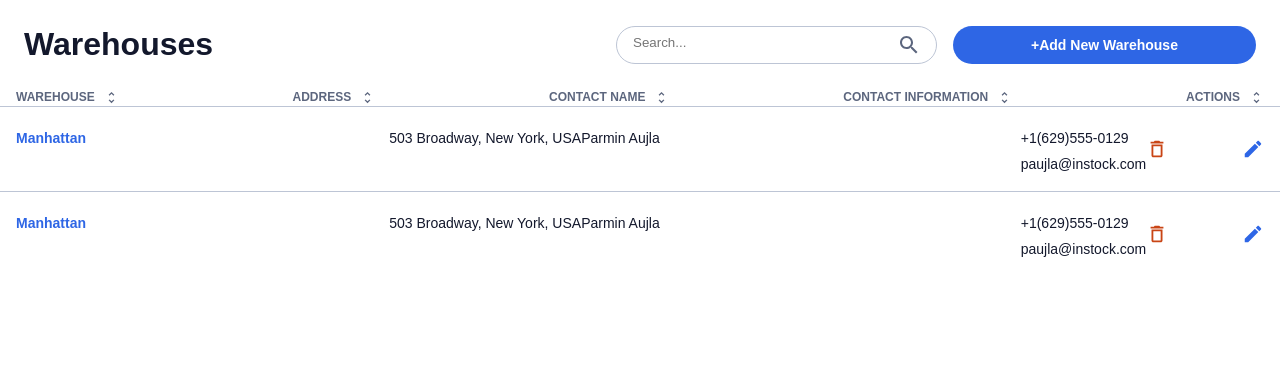
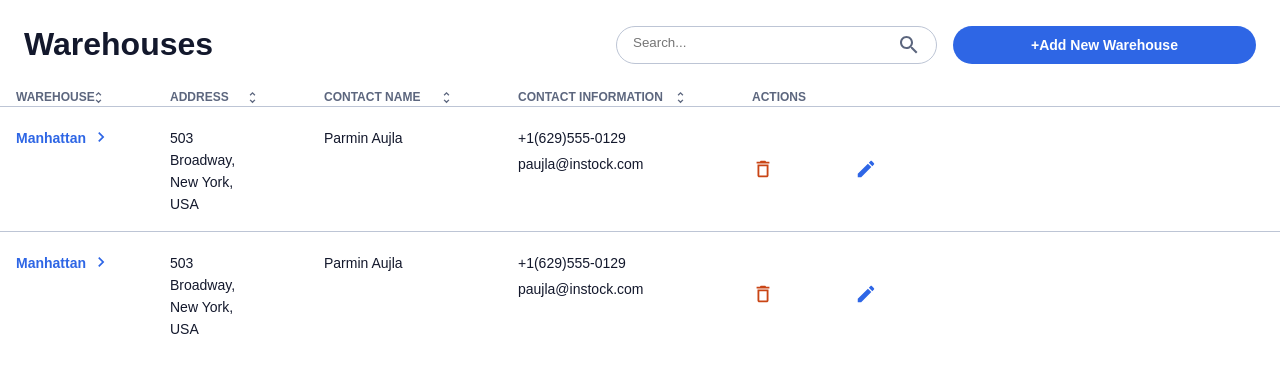
Before and after one commit to timohuennebeck/instock-jon, a React (Create React App) app: page / in a window 1280 px wide. Shown: the top 372 px of the page. Built offline with nearby package versions, Linux system fonts and the light colour scheme.

Commit message:
Update warehouse list tablet display

```diff
--- a/src/components/WarehouseCard/WarehouseCard.js
+++ b/src/components/WarehouseCard/WarehouseCard.js
@@ -5,7 +5,7 @@ import editIcon from '../../assets/images/icons/edit-24px.svg'
 export default function WarehouseCard() {
     return (
         <div className='warehouse-card'>
-            <div className='warehouse-card__container'>
+            <div className='warehouse-card__container '>
                 <div className='warehouse-card__tile'>
                     <p className='p-small warehouse-card__title'>WAREHOUSE</p>
                     <p className='p-medium warehouse-card__content warehouse-card__name'>Manhattan</p>
@@ -19,12 +19,12 @@ export default function WarehouseCard() {
             <div className='warehouse-card__container'>
                 <div className='warehouse-card__tile'>
                     <p className='p-small warehouse-card__title'>CONTACT NAME</p>
-                    <p className='p-medium  warehouse-card__content '>Parmin Aujla</p>
+                    <p className='p-medium  warehouse-card__content warehouse-card__content--contact'>Parmin Aujla</p>
                 </div>
-                <div className='warehouse-card__tile warehouse-card__tile--contact'>
+                <div className='warehouse-card__tile warehouse-card__tile--contact-info'>
                     <p className='p-small warehouse-card__title'>CONTACT INFORMATION</p>
-                    <p className='p-medium  warehouse-card__content'>+1(629)555-0129</p>
-                    <p className='p-medium  warehouse-card__content'>paujla@instock.com</p>
+                    <p className='p-medium  warehouse-card__content  warehouse-card__content--contact-info'>+1(629)555-0129</p>
+                    <p className='p-medium  warehouse-card__content  warehouse-card__content--contact-info'>paujla@instock.com</p>
                 </div>
             </div>
             <div className='warehouse-card__icons-container'>
--- a/src/components/WarehouseCard/WarehouseCard.scss
+++ b/src/components/WarehouseCard/WarehouseCard.scss
@@ -12,6 +12,9 @@
     flex-wrap: wrap;
     @include tablet {
         flex-wrap: nowrap;
+        justify-content: flex-start;///
+
+
     }
 
 
@@ -23,17 +26,25 @@
 
         @include tablet {
             flex-direction: row;
+            gap: 5vw;
+            margin-right: 5vw;
+            // justify-content: flex-start;///
+            width: auto;////
+
         }
+
+
 
     }
 
     &__tile {
         padding-top: 1rem;
 
-        &--contact {
+        &--contact-info {
             @include tablet {
                 display: flex;
                 flex-direction: column;
+
             }
         }
 
@@ -49,6 +60,19 @@
 
     &__content {
         padding-top: 4px;
+        width: 90px;
+
+        &--contact {
+            @include tablet {
+                width: 130px;
+            }
+        }
+
+        &--contact-info {
+            @include tablet {
+                width: 170px;
+            }
+        }
     }
 
 
--- a/src/components/WarehouseListHeader/WarehouseListHeader.js
+++ b/src/components/WarehouseListHeader/WarehouseListHeader.js
@@ -5,9 +5,9 @@ export default function WarehouseListHeader (){
         <div className='warehouse__list-header'>
             <p className='p-small warehouse__list-header-title'>WAREHOUSE</p>
             <p className='p-small warehouse__list-header-title'>ADDRESS</p>
-            <p className='p-small warehouse__list-header-title'>CONTACT NAME</p>
-            <p className='p-small warehouse__list-header-title'>CONTACT INFORMATION</p>
-            <p className='p-small warehouse__list-header-title'>ACTIONS</p>
+            <p className='p-small warehouse__list-header-title warehouse__list-header-title--contact'>CONTACT NAME</p>
+            <p className='p-small warehouse__list-header-title warehouse__list-header-title--info'>CONTACT INFORMATION</p>
+            <p className='p-small warehouse__list-header-title warehouse__list-header-title--actions'>ACTIONS</p>
         </div>
     )
 }
--- a/src/components/WarehouseListHeader/WarehouseListHeader.scss
+++ b/src/components/WarehouseListHeader/WarehouseListHeader.scss
@@ -7,9 +7,10 @@
 
     @include tablet {
         display: flex;
+        gap: 5vw;
         width: 100%;
         padding: 0 1rem;
-        justify-content: space-between;
+        // justify-content: space-between;
     }
 
     &-title {
@@ -18,10 +19,21 @@
         background-image: url('../../assets/images/icons/sort-24px.svg');
         background-repeat: no-repeat;
         background-position: right;
-        padding-right: 1.5rem;
+        // padding-right: 1.5rem;
         background-size: 15px;
+        width: 90px;
 
-        &--action {
+        &--contact {
+            width: 130px;
+        }
+
+        &--info {
+            width:170px ;
+        }
+
+
+
+        &--actions {
             background-image: none;
         }
 
```
